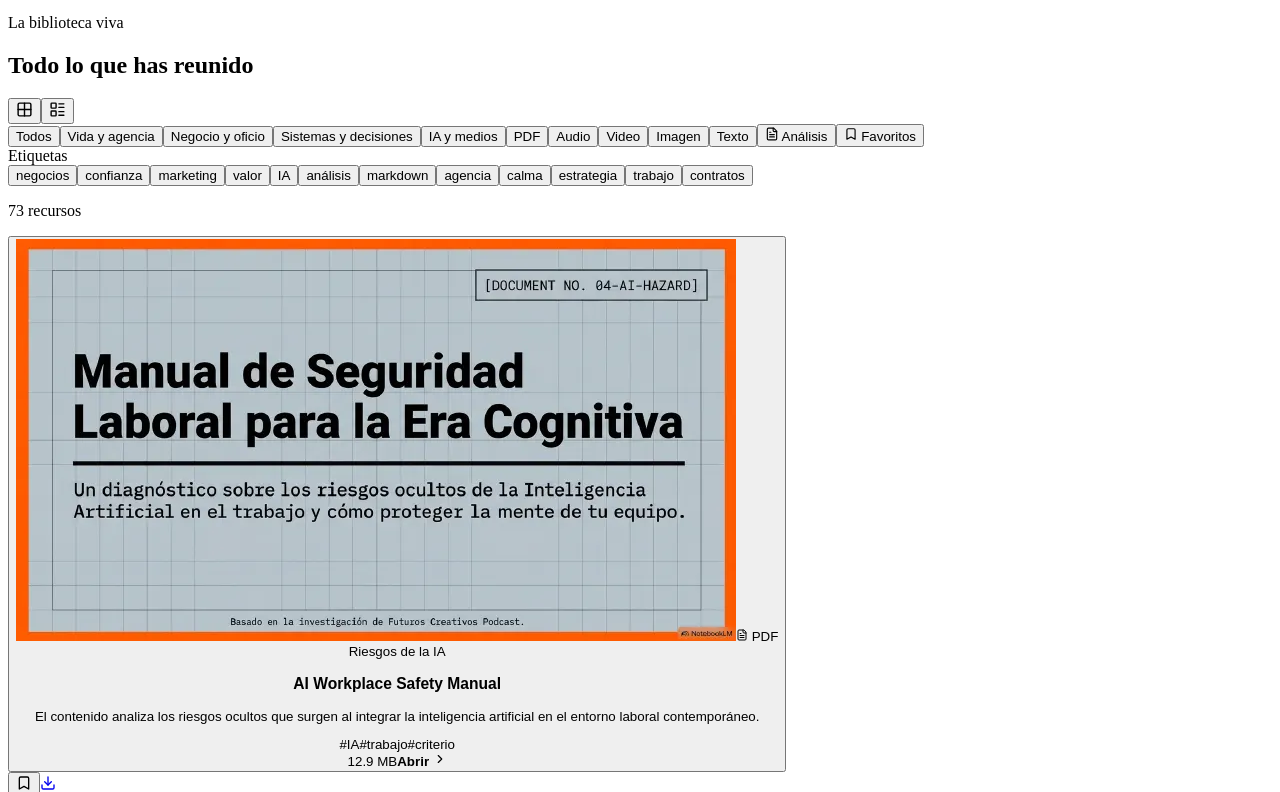
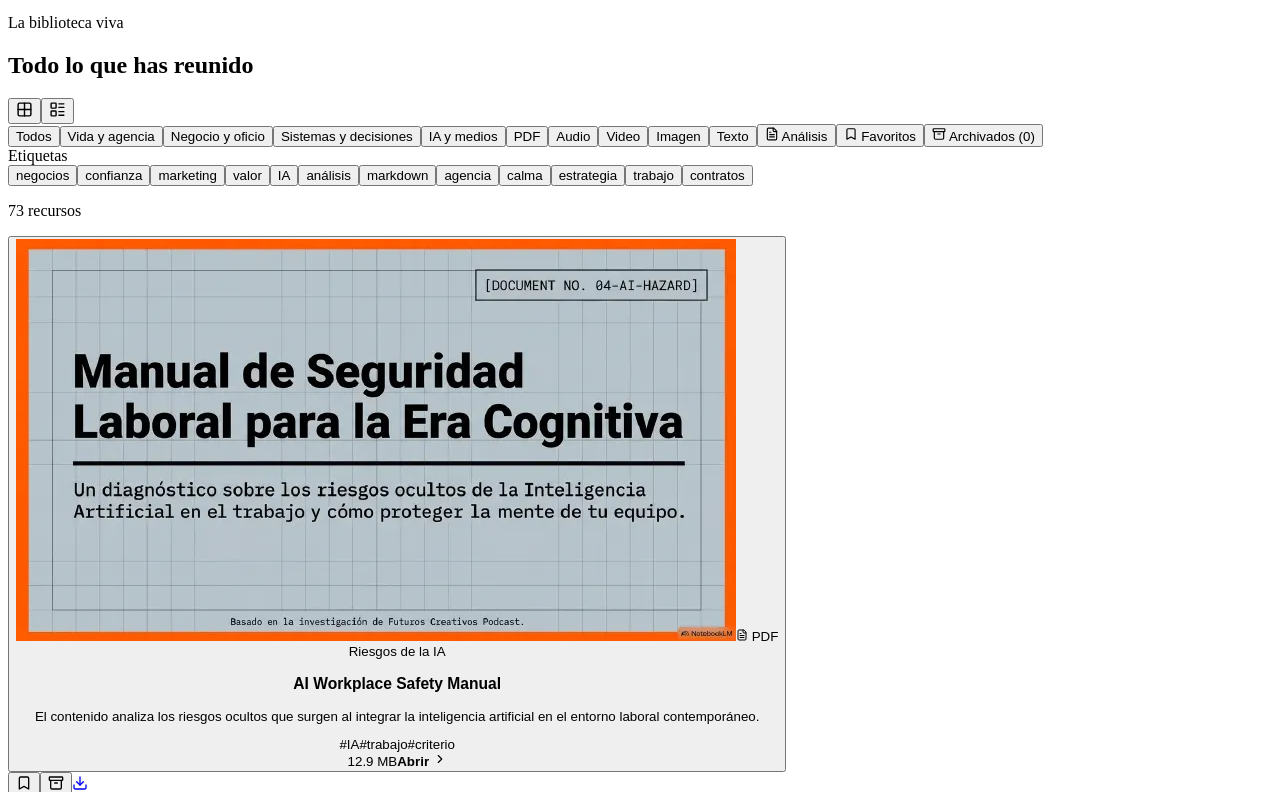
Before and after one commit to prostudy/archivo-divergente, a React (Vite) app: page / in a window 1280 px wide. Shown: the part 648-1440 px from the top of the page. Built offline with nearby package versions, Linux system fonts and the light colour scheme; the HTML template or start-up script is replaced by a standard one.

Commit message:
feat: permitir archivar recursos

```diff
--- a/src/App.tsx
+++ b/src/App.tsx
@@ -1,5 +1,7 @@
 import { useCallback, useEffect, useMemo, useRef, useState } from 'react'
 import {
+  Archive,
+  ArchiveRestore,
   ArrowLeft,
   Bookmark,
   Check,
@@ -57,6 +59,7 @@ const STORAGE_KEY = 'archivo-divergente:v1'
 const emptyState: LibraryState = {
   version: 1,
   favorites: [],
+  archived: [],
   recent: [],
   lastResourceId: null,
   progress: {},
@@ -65,6 +68,7 @@ const emptyState: LibraryState = {
     type: 'all',
     tag: 'all',
     favoritesOnly: false,
+    archivedOnly: false,
     viewMode: 'board',
   },
 }
@@ -95,6 +99,7 @@ function loadLibraryState(): LibraryState {
       ...stored,
       filters: { ...emptyState.filters, ...stored.filters },
       progress: stored.progress || {},
+      archived: stored.archived || [],
       recent: stored.recent || [],
     }
   } catch {
@@ -233,6 +238,8 @@ function App() {
     return catalog.resources
       .filter((resource) => {
         const collection = collectionsById.get(resource.collectionId)
+        const isArchived = libraryState.archived.includes(resource.id)
+        if (libraryState.filters.archivedOnly ? !isArchived : isArchived) return false
         if (libraryState.filters.territory !== 'all' && collection?.territoryId !== libraryState.filters.territory) return false
         if (libraryState.filters.type !== 'all' && resource.type !== libraryState.filters.type) return false
         if (libraryState.filters.tag !== 'all' && !resource.tags.includes(libraryState.filters.tag)) return false
@@ -244,7 +251,7 @@ function App() {
         const collectionB = collectionsById.get(b.collectionId)
         return (collectionA?.order || 0) - (collectionB?.order || 0) || a.title.localeCompare(b.title, 'es')
       })
-  }, [catalog, collectionsById, libraryState.favorites, libraryState.filters])
+  }, [catalog, collectionsById, libraryState.archived, libraryState.favorites, libraryState.filters])
 
   const topTags = useMemo(() => {
     if (!catalog) return []
@@ -260,8 +267,9 @@ function App() {
     () => libraryState.recent
       .map((resourceId) => resourcesById.get(resourceId))
       .filter((resource): resource is Resource => Boolean(resource))
+      .filter((resource) => !libraryState.archived.includes(resource.id))
       .slice(0, 10),
-    [libraryState.recent, resourcesById],
+    [libraryState.archived, libraryState.recent, resourcesById],
   )
   const selectedResource = selectedId ? resourcesById.get(selectedId) : undefined
 
@@ -327,6 +335,15 @@ function App() {
       favorites: current.favorites.includes(resourceId)
         ? current.favorites.filter((id) => id !== resourceId)
         : [resourceId, ...current.favorites],
+    }))
+  }
+
+  function toggleArchive(resourceId: string) {
+    updateState((current) => ({
+      ...current,
+      archived: current.archived.includes(resourceId)
+        ? current.archived.filter((id) => id !== resourceId)
+        : [resourceId, ...current.archived],
     }))
   }
 
@@ -448,7 +465,7 @@ function App() {
           <div className="section-heading library-heading">
             <div>
               <p className="eyebrow">La biblioteca viva</p>
-              <h2 id="library-title">Todo lo que has reunido</h2>
+              <h2 id="library-title">{libraryState.filters.archivedOnly ? 'Recursos archivados' : 'Todo lo que has reunido'}</h2>
             </div>
             <div className="view-switch" aria-label="Cambiar vista">
               <button type="button" className={libraryState.filters.viewMode === 'board' ? 'active' : ''} onClick={() => setFilter('viewMode', 'board')} aria-label="Vista de tablero"><Grid2X2 size={17} /></button>
@@ -460,13 +477,14 @@ function App() {
             catalog={catalog}
             filters={libraryState.filters}
             topTags={topTags}
+            archivedCount={libraryState.archived.length}
             open={filtersOpen}
             onFilter={setFilter}
             onReset={() => updateState((current) => ({ ...current, filters: emptyState.filters }))}
           />
 
           <p className="result-count" aria-live="polite">
-            {visibleResources.length} {visibleResources.length === 1 ? 'recurso' : 'recursos'}
+            {visibleResources.length} {visibleResources.length === 1 ? (libraryState.filters.archivedOnly ? 'archivado' : 'recurso') : (libraryState.filters.archivedOnly ? 'archivados' : 'recursos')}
           </p>
 
           {visibleResources.length ? (
@@ -479,19 +497,21 @@ function App() {
                   territory={territoriesById.get(collectionsById.get(resource.collectionId)!.territoryId)!}
                   progress={libraryState.progress[resource.id]}
                   favorite={libraryState.favorites.includes(resource.id)}
+                  archived={libraryState.archived.includes(resource.id)}
                   searchPage={null}
                   index={index}
                   viewMode={libraryState.filters.viewMode}
                   onOpen={(page) => openResource(resource, page)}
                   onFavorite={() => toggleFavorite(resource.id)}
+                  onArchive={() => toggleArchive(resource.id)}
                 />
               ))}
             </div>
           ) : (
             <div className="empty-results">
               <RotateCcw size={25} />
-              <h3>No hay recursos con estos filtros.</h3>
-              <p>Limpia los filtros para volver a ver toda la biblioteca.</p>
+              <h3>{libraryState.filters.archivedOnly ? 'No tienes recursos archivados.' : 'No hay recursos con estos filtros.'}</h3>
+              <p>{libraryState.filters.archivedOnly ? 'Cuando archives un recurso, podrás recuperarlo desde aquí.' : 'Limpia los filtros para volver a ver toda la biblioteca.'}</p>
               <button type="button" onClick={() => updateState((current) => ({ ...current, filters: emptyState.filters }))}>Ver toda la biblioteca</button>
             </div>
           )}
@@ -505,7 +525,7 @@ function App() {
           <p>Una biblioteca personal, viva y en movimiento.</p>
         </div>
         <button type="button" onClick={() => {
-          if (window.confirm('¿Borrar favoritos, recientes y progreso guardado en este dispositivo?')) setLibraryState(emptyState)
+          if (window.confirm('¿Borrar favoritos, archivados, recientes y progreso guardado en este dispositivo?')) setLibraryState(emptyState)
         }}>Borrar progreso local</button>
       </footer>
 
@@ -519,8 +539,10 @@ function App() {
           progress={libraryState.progress[selectedResource.id]}
           initialPage={requestedPage}
           favorite={libraryState.favorites.includes(selectedResource.id)}
+          archived={libraryState.archived.includes(selectedResource.id)}
           onClose={closeResource}
           onFavorite={() => toggleFavorite(selectedResource.id)}
+          onArchive={() => toggleArchive(selectedResource.id)}
           onProgress={saveSelectedProgress}
         />
       )}
@@ -581,15 +603,16 @@ function TerritoryCard({ territory, collections, active, onSelect, index }: {
   )
 }
 
-function FilterBar({ catalog, filters, topTags, open, onFilter, onReset }: {
+function FilterBar({ catalog, filters, topTags, archivedCount, open, onFilter, onReset }: {
   catalog: Catalog
   filters: LibraryState['filters']
   topTags: string[]
+  archivedCount: number
   open: boolean
   onFilter: <K extends keyof LibraryState['filters']>(key: K, value: LibraryState['filters'][K]) => void
   onReset: () => void
 }) {
-  const isFiltered = filters.territory !== 'all' || filters.type !== 'all' || filters.tag !== 'all' || filters.favoritesOnly
+  const isFiltered = filters.territory !== 'all' || filters.type !== 'all' || filters.tag !== 'all' || filters.favoritesOnly || filters.archivedOnly
   return (
     <div className={`filter-bar ${open ? 'filter-bar--open' : ''}`}>
       <div className="filter-scroll">
@@ -609,6 +632,7 @@ function FilterBar({ catalog, filters, topTags, open, onFilter, onReset }: {
           }
         }}><FileText size={14} /> Análisis</button>
         <button type="button" className={filters.favoritesOnly ? 'active' : ''} onClick={() => onFilter('favoritesOnly', !filters.favoritesOnly)}><Bookmark size={14} fill={filters.favoritesOnly ? 'currentColor' : 'none'} /> Favoritos</button>
+        <button type="button" className={filters.archivedOnly ? 'active' : ''} onClick={() => onFilter('archivedOnly', !filters.archivedOnly)}><Archive size={14} /> Archivados ({archivedCount})</button>
       </div>
       {isFiltered && <div className="filter-actions"><button className="reset-filters" type="button" onClick={onReset}>Limpiar filtros <X size={14} /></button></div>}
       <div className="filter-details">
@@ -621,28 +645,31 @@ function FilterBar({ catalog, filters, topTags, open, onFilter, onReset }: {
   )
 }
 
-function ResourceCard({ resource, collection, territory, progress, favorite, searchPage, index, viewMode, onOpen, onFavorite }: {
+function ResourceCard({ resource, collection, territory, progress, favorite, archived, searchPage, index, viewMode, onOpen, onFavorite, onArchive }: {
   resource: Resource
   collection: Collection
   territory: Territory
   progress?: ResourceProgress
   favorite: boolean
+  archived: boolean
   searchPage: number | null
   index: number
   viewMode: 'board' | 'compact'
   onOpen: (page: number | null) => void
   onFavorite: () => void
+  onArchive: () => void
 }) {
   const Icon = typeIcons[resource.type]
   const percent = progressPercent(resource, progress)
   return (
-    <article className={`resource-card accent-${territory.accent} ${resource.thumbnail ? 'has-cover' : ''}`} style={{ '--delay': `${Math.min(index, 12) * 35}ms` } as React.CSSProperties}>
+    <article className={`resource-card accent-${territory.accent} ${resource.thumbnail ? 'has-cover' : ''} ${archived ? 'is-archived' : ''}`} style={{ '--delay': `${Math.min(index, 12) * 35}ms` } as React.CSSProperties}>
       <button type="button" className="resource-card__main" onClick={() => onOpen(searchPage)} aria-label={`Abrir ${resource.title}`}>
         <div className="resource-cover">
           {resource.thumbnail ? <img src={resource.thumbnail} alt="" loading="lazy" /> : (
             <div className="resource-monogram"><Icon size={28} /><span>{collection.title.slice(0, 2)}</span></div>
           )}
           <span className="format-pill"><Icon size={12} /> {resource.isAnalysis ? 'Análisis' : typeLabels[resource.type]}</span>
+          {archived && <span className="archived-pill"><Archive size={12} /> Archivado</span>}
           {searchPage && <span className="page-hit">Coincide en pág. {searchPage}</span>}
         </div>
         <div className="resource-card__copy">
@@ -659,21 +686,24 @@ function ResourceCard({ resource, collection, territory, progress, favorite, sea
       </button>
       <div className="resource-actions">
         <button type="button" onClick={onFavorite} aria-label={favorite ? `Quitar ${resource.title} de favoritos` : `Guardar ${resource.title} en favoritos`}><Bookmark size={16} fill={favorite ? 'currentColor' : 'none'} /></button>
+        <button type="button" onClick={onArchive} aria-label={archived ? `Restaurar ${resource.title}` : `Archivar ${resource.title}`} title={archived ? 'Restaurar' : 'Archivar'}>{archived ? <ArchiveRestore size={16} /> : <Archive size={16} />}</button>
         <a href={resource.downloadUrl} download={resource.isAnalysis ? `${resource.id}.md` : undefined} aria-label={`Descargar ${resource.title}`} title="Descargar"><Download size={16} /></a>
       </div>
     </article>
   )
 }
 
-function ResourceViewer({ resource, collection, relatedPdf, progress, initialPage, favorite, onClose, onFavorite, onProgress }: {
+function ResourceViewer({ resource, collection, relatedPdf, progress, initialPage, favorite, archived, onClose, onFavorite, onArchive, onProgress }: {
   resource: Resource
   collection: Collection
   relatedPdf?: Resource
   progress?: ResourceProgress
   initialPage: number | null
   favorite: boolean
+  archived: boolean
   onClose: () => void
   onFavorite: () => void
+  onArchive: () => void
   onProgress: (update: Partial<ResourceProgress>) => void
 }) {
   const viewerRef = useRef<HTMLElement>(null)
@@ -757,6 +787,7 @@ function ResourceViewer({ resource, collection, relatedPdf, progress, initialPag
         <button type="button" className="viewer-back" onClick={leaveViewer}><ArrowLeft size={18} /> <span>Volver a la biblioteca</span></button>
         <div className="viewer-actions">
           <button type="button" onClick={onFavorite} aria-label={favorite ? 'Quitar de favoritos' : 'Guardar en favoritos'}><Bookmark size={17} fill={favorite ? 'currentColor' : 'none'} /></button>
+          <button type="button" onClick={onArchive} aria-label={archived ? 'Restaurar recurso' : 'Archivar recurso'} title={archived ? 'Restaurar' : 'Archivar'}>{archived ? <ArchiveRestore size={17} /> : <Archive size={17} />}</button>
           <a href={resource.downloadUrl} download={resource.isAnalysis ? `${resource.id}.md` : undefined} aria-label={`Descargar ${resource.title}`} title="Descargar original"><Download size={17} /></a>
           <button type="button" className="viewer-fullscreen" onClick={() => void toggleImmersive()} aria-label={immersive ? 'Salir de pantalla completa' : 'Pantalla completa horizontal'} title={immersive ? 'Salir de pantalla completa' : 'Pantalla completa horizontal'}>
             {immersive ? <Minimize2 size={17} /> : <Maximize2 size={17} />}
@@ -768,7 +799,7 @@ function ResourceViewer({ resource, collection, relatedPdf, progress, initialPag
       <div className="viewer-titlebar">
         <span>{collection.title} · {resource.isAnalysis ? 'Análisis Markdown' : typeLabels[resource.type]}</span>
         <h2>{resource.title}</h2>
-        <div>{resource.tags.slice(0, 4).map((tag) => <span key={tag}>#{tag}</span>)}</div>
+        <div>{archived && <span className="is-archived-tag"><Archive size={11} /> Archivado</span>}{resource.tags.slice(0, 4).map((tag) => <span key={tag}>#{tag}</span>)}</div>
       </div>
       <div className={`viewer-stage viewer-stage--${actualResource.type}`}>
         {resource.type === 'document' && relatedPdf && <p className="document-note"><Check size={15} /> Mostrando la versión PDF. El documento editable está disponible en el icono de descarga.</p>}
--- a/src/styles.css
+++ b/src/styles.css
@@ -190,6 +190,7 @@
 
   .resource-grid { display: grid; grid-template-columns: repeat(3, minmax(0, 1fr)); gap: 15px; }
   .resource-card { position: relative; min-width: 0; overflow: hidden; border: 1px solid var(--line); border-radius: 22px; background: rgba(255, 253, 248, .68); animation: fade-up 480ms var(--delay) both; transition: transform 220ms cubic-bezier(.22, 1, .36, 1), box-shadow 220ms ease, border 180ms ease; }
+  .resource-card.is-archived { border-style: dashed; background: rgba(243, 240, 232, .78); }
   .resource-card:hover { transform: translateY(-4px); border-color: rgba(72, 101, 86, .25); box-shadow: 0 22px 48px rgba(45, 50, 46, .09); }
   .resource-card__main { width: 100%; height: 100%; padding: 0; display: flex; flex-direction: column; background: transparent; text-align: left; }
   .resource-cover { height: 194px; position: relative; overflow: hidden; display: grid; place-items: center; background: linear-gradient(145deg, rgba(126, 155, 136, .19), rgba(255, 253, 248, .25)); }
@@ -203,6 +204,7 @@
   .resource-monogram span { font: italic 400 1.4rem/1 var(--serif); color: rgba(40, 48, 44, .6); }
   .format-pill, .page-hit { position: absolute; z-index: 2; left: 14px; top: 14px; padding: 7px 10px; display: inline-flex; align-items: center; gap: 5px; border-radius: 99px; background: rgba(255, 253, 248, .88); backdrop-filter: blur(7px); color: #4e5c54; font-size: .61rem; text-transform: uppercase; letter-spacing: .06em; }
   .page-hit { left: auto; right: 14px; color: #fff; background: rgba(40, 48, 44, .76); text-transform: none; letter-spacing: 0; }
+  .archived-pill { position: absolute; z-index: 2; right: 14px; top: 14px; padding: 7px 10px; display: inline-flex; align-items: center; gap: 5px; border-radius: 99px; color: #fff; background: rgba(40, 48, 44, .78); font-size: .61rem; text-transform: uppercase; letter-spacing: .05em; }
   .resource-card__copy { flex: 1; min-width: 0; padding: 22px 20px 18px; display: flex; flex-direction: column; }
   .collection-label { color: var(--sage-deep); text-transform: uppercase; letter-spacing: .1em; font-size: .61rem; font-weight: 700; }
   .accent-clay .collection-label { color: #925f4c; }
@@ -262,6 +264,7 @@
   .viewer-titlebar h2 { max-width: 24ch; margin-top: 8px; overflow-wrap: anywhere; font: 400 clamp(1.55rem, 2.5vw, 2.25rem)/1.02 var(--serif); letter-spacing: -.025em; }
   .viewer-titlebar > div { margin-top: 12px; display: flex; flex-wrap: wrap; gap: 7px; color: #788078; font-size: .61rem; }
   .viewer-titlebar > div span { max-width: 100%; padding: 4px 7px; overflow-wrap: anywhere; border-radius: 99px; background: rgba(42, 52, 45, .055); }
+  .viewer-titlebar > div .is-archived-tag { display: inline-flex; align-items: center; gap: 5px; color: #fff; background: var(--ink); }
   .viewer-stage { flex: 1; width: 100%; max-width: 100%; min-width: 0; min-height: 0; overflow-x: hidden; overflow-y: auto; overscroll-behavior: contain; overscroll-behavior-x: none; -webkit-overflow-scrolling: touch; position: relative; }
   .document-note { margin: 12px 16px 0; padding: 10px 12px; display: flex; align-items: center; gap: 7px; border-radius: 10px; background: rgba(126, 155, 136, .15); color: #526159; font-size: .69rem; }
 
--- a/src/types.ts
+++ b/src/types.ts
@@ -80,6 +80,7 @@ export interface ResourceProgress {
 export interface LibraryState {
   version: 1
   favorites: string[]
+  archived: string[]
   recent: string[]
   lastResourceId: string | null
   progress: Record<string, ResourceProgress>
@@ -88,6 +89,7 @@ export interface LibraryState {
     type: string
     tag: string
     favoritesOnly: boolean
+    archivedOnly: boolean
     viewMode: 'board' | 'compact'
   }
 }
```
